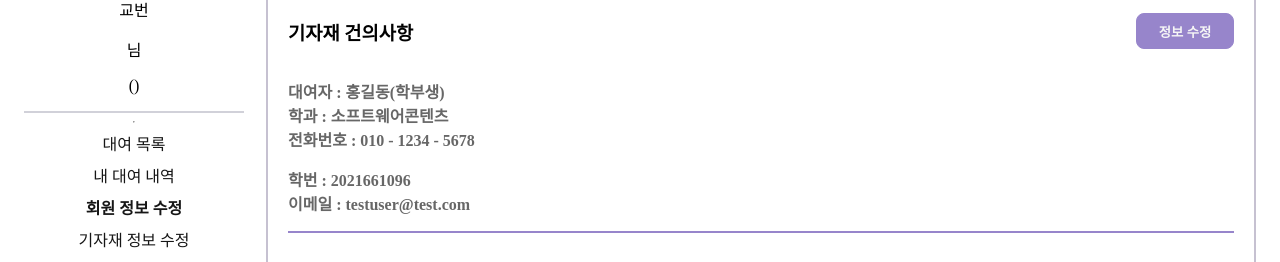
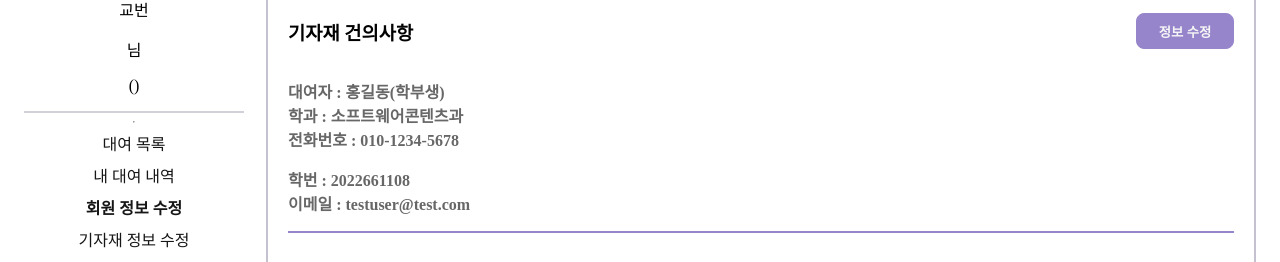
Before and after one commit to ruraeru/equipment-management-react, a React (Create React App) app: page /user/changeInfo in a window 1280 px wide. Shown: the part 119-381 px from the top of the page. Built offline with nearby package versions, Linux system fonts and the light colour scheme; no server answers; a web font is replaced by a local one.

Commit message:
feat: 임시 데이터 연동

```diff
--- a/src/components/user/changeInfo/ChangeInfoUser.js
+++ b/src/components/user/changeInfo/ChangeInfoUser.js
@@ -1,7 +1,154 @@
+import { useEffect, useRef, useState } from "react";
 import { Link } from "react-router-dom";
 import styled from "styled-components";
+import PropTypes from 'prop-types';
+
+// const ToDoItem = () => {
+//     const [edited, setEdited] = useState(false);
+//     const [newText, setNewTest] = useState("text");
+
+//     const editInputRef = useRef(null);
+
+//     useEffect(() => {
+//         // edit 모드일때 포커싱을 한다.
+//         if (edited) {
+//             editInputRef.current.focus();
+//         }
+//     }, [edited]);
+
+//     const onChangeCheckbox = () => {
+//         const nextTodoList = todoList.map((item) => ({
+//             ...item,
+//             // id 값이 같은 항목의 checked 값을 Toggle 함
+//             checked: item.id === todoItem.id ? !item.checked : item.checked,
+//         }));
+
+//         setTodoList(nextTodoList);
+//     };
+
+//     const onClickEditButton = () => {
+//         setEdited(true);
+//     };
+
+//     const onChangeEditInput = (e) => {
+//         setNewTest(e.target.value);
+//     };
+
+//     const onClickSubmitButton = () => {
+//         const nextTodoList = todoList.map((item) => ({
+//             ...item,
+//             text: item.id === todoItem.id ? newText : item.text, // 새로운 아이템 내용을 넣어줌
+//         }));
+//         setTodoList(nextTodoList);
+
+//         setEdited(false);
+//     };
+
+//     return (
+//         <li className="todoapp__item">
+//             {/* 아이템 완료 체크 / 체크 해제를 위한 체크박스 */}
+//             <input
+//                 type="checkbox"
+//                 className="todoapp__item-checkbox"
+//                 checked={todoItem.checked}
+//                 onChange={onChangeCheckbox}
+//             />
+//             {
+//                 // 아이템 내용
+//                 edited ? (
+//                     <input
+//                         type="text"
+//                         className="todoapp__item-edit-input"
+//                         value={newText}
+//                         ref={editInputRef}
+//                         onChange={onChangeEditInput}
+//                     />
+//                 ) : (
+//                     <span
+//                         className={`todoapp__item-ctx ${todoItem.checked ? 'todoapp__item-ctx-checked' : ''
+//                             }`}
+//                     >
+//                         {todoItem.text}
+//                     </span>
+//                 )
+//             }
+//             {
+//                 // 수정 버튼
+//                 // 완료한 일인 경우에는 null을 반환하여 보이지 않도록 함
+//                 !todoItem.checked ? (
+//                     edited ? (
+//                         <button
+//                             type="button"
+//                             className="todoapp__item-edit-btn"
+//                             onClick={onClickSubmitButton}
+//                         >
+//                             👌
+//                         </button>
+//                     ) : (
+//                         <button
+//                             type="button"
+//                             className="todoapp__item-edit-btn"
+//                             onClick={onClickEditButton}
+//                         >
+//                             ✏
+//                         </button>
+//                     )
+//                 ) : null
+//             }
+
+//             {/* 삭제 버튼 */}
+//             <button type="button" className="todoapp__item-delete-btn">
+//                 🗑
+//             </button>
+//         </li>
+//     );
+// };
 
 export default function ChangeInfoUser() {
+    const [todoItem, setTodoItem] = useState({
+        "name": "홍길동(학부생)",
+        "department": "소프트웨어콘텐츠과",
+        "phone_number": "010-1234-5678",
+        "student_number": "2022661108",
+        "email": "testuser@test.com"
+    })
+    const [edited, setEdited] = useState(false);
+    const [newText, setNewText] = useState("text");
+
+    const editInputRef = useRef(null);
+
+    // useEffect(() => {
+    //     if (edited) editInputRef.current.focus();
+    // }, [edited]);
+
+    // const onChangeCheckbox = () => {
+    //     const nextTodoList = todoList.map((item) => ({
+    //         ...item,
+    //         // id 값이 같은 항목의 checked 값을 Toggle 함
+    //         checked: item.id === todoItem.id ? !item.checked : item.checked,
+    //     }));
+
+    //     setTodoList(nextTodoList);
+    // };
+
+    // const onClickEditButton = () => {
+    //     setEdited(true);
+    // };
+
+    // const onChangeEditInput = (e) => {
+    //     setNewText(e.target.value);
+    // };
+
+    // const onClickSubmitButton = () => {
+    //     const nextTodoList = todoList.map((item) => ({
+    //         ...item,
+    //         text: item.id === todoItem.id ? newText : item.text, // 새로운 아이템 내용을 넣어줌
+    //     }));
+    //     setTodoList(nextTodoList);
+
+    //     setEdited(false);
+    // }
+
     return (
         <>
             <div id="contents-header" style={{
@@ -27,13 +174,13 @@ export default function ChangeInfoUser() {
                 fontWeight: "700",
                 color: "#676767",
             }}>
-                <p>대여자 : 홍길동(학부생) <br />
-                    학과 : 소프트웨어콘텐츠 <br />
-                    전화번호 : 010 - 1234 - 5678
+                <p>대여자 : {todoItem.name} <br />
+                    학과 : {todoItem.department} <br />
+                    전화번호 : {todoItem.phone_number}
                 </p>
                 <p>
-                    학번 : 2021661096<br />
-                    이메일 : testuser@test.com
+                    학번 : {todoItem.student_number}<br />
+                    이메일 : {todoItem.email}
                 </p>
             </div>
             <hr style={{
@@ -72,7 +219,7 @@ export default function ChangeInfoUser() {
                         </div>
                     </div>
                     <div style={{
-                        textAlign: "center"
+                        textAlign: "center",
                     }}>
                         <h3>D - 7</h3>
                         <p>~ 11 / 30</p>
```
